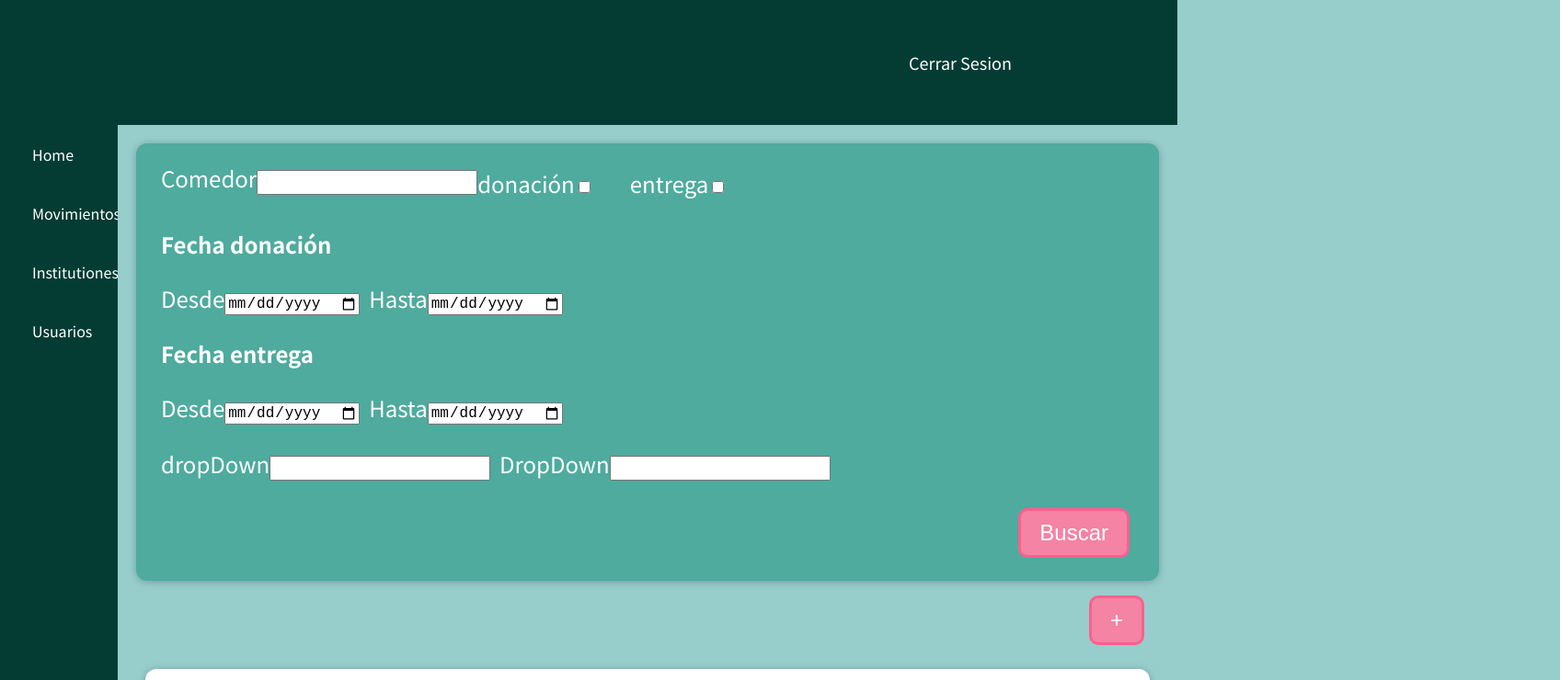
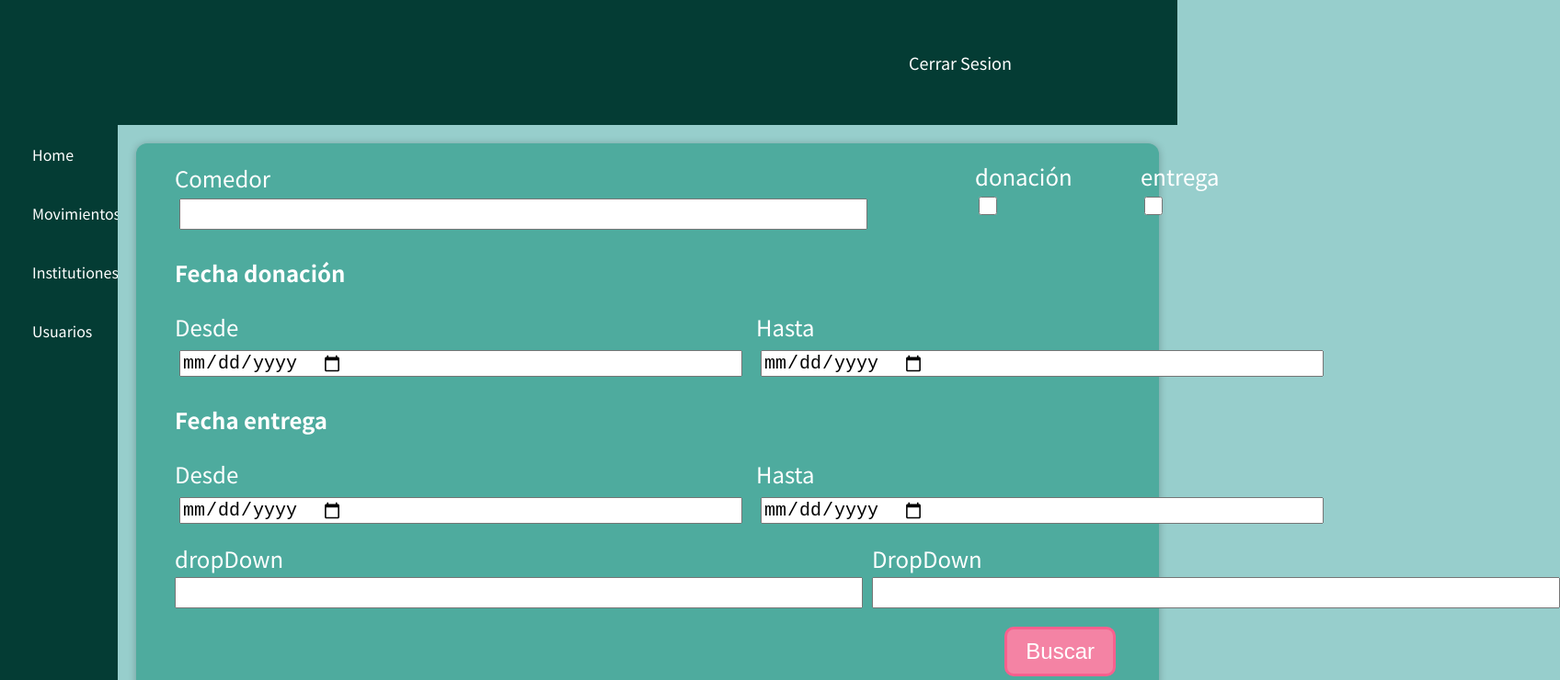
Before and after one commit to cata99/front, a JavaScript app: page /movements in a window 1280 px wide. Shown: the top 740 px of the page at 92% size, 1696 px wide, since content can reach past the window. Built offline with nearby package versions, Linux system fonts and the light colour scheme.

Commit message:
css filters

```diff
--- a/src/components/Card/Card.css
+++ b/src/components/Card/Card.css
@@ -2,7 +2,7 @@
     border-radius: 12px;
     box-shadow: 0 1px 8px rgba(0,0,0,0.25);
     background-color: #4EAB9E;
-    padding-left: 35px;
+    padding: 0px 15px;
 }
 /*General Card Rules*/
 .general{
--- a/src/components/Filters/Filter.css
+++ b/src/components/Filters/Filter.css
@@ -1,19 +1,59 @@
-.filter {
+/*General for forms*/
+form {
   background-color: #4eab9e;
   padding: 20px 27px;
   font-size: x-large;
   color: white;
 }
-
-input{
-  font-size: large;
+input {
+  font-size: x-large;
+  padding-right: 27rem;
 }
 
-.button-div{
-  display:flex;
-  justify-content:flex-end;
+.button-div {
+  display: flex;
+  justify-content: flex-end;
 }
 
-.date-filter{
-  margin-left: 10px;
+.checkbox-input {
+  width: 20px;
+  height: 20px;
 }
+
+/*Movement Filters */
+.space-margin input {
+  margin: 5px;
+}
+
+.dropdown-input {
+  display: flex;
+  gap: 10px;
+  margin: 15px 0px;
+}
+
+.checkbox-inputs {
+  margin: 0 7rem;
+  display: flex;
+  gap: 10rem;
+  line-height: 2rem;
+}
+
+/*Users filters*/
+.checkbox-div {
+  display: flex;
+  gap: 20%;
+  margin-top: 1%;
+  margin-left: 26rem;
+}
+
+@media (max-width: 1250px) {
+  input {
+    padding-right: 7rem;
+  }
+}
+
+@media (max-width: 767px) {
+  input {
+    padding-right: 2rem;
+  }
+}
--- a/src/components/Filters/MovementFilter.js
+++ b/src/components/Filters/MovementFilter.js
@@ -7,12 +7,12 @@ function MovementFilter() {
     <Card className="filter">
       <form>
         <div className="first-row" style={{ display: "flex" }}>
-          <div className="string-input">
+          <div className="string-input space-margin">
             <label>Comedor</label>
             <input type="text"></input>
           </div>
-          <div style={{ display: "flex", gap: "40px", lineHeight: "2em" }}>
-            <div className="checkbox-input">
+          <div className="checkbox-inputs">
+            <div className="checkbox-input ">
               <label>donación</label>
               <input type="checkbox" className="checkbox-input"></input>
             </div>
@@ -28,11 +28,11 @@ function MovementFilter() {
             <b>Fecha donación</b>
           </p>
           <div style={{ display: "flex", justify: "center", gap: "10px" }}>
-            <div className="date-input">
+            <div className="date-input space-margin">
               <label>Desde</label>
               <input type="date"></input>
             </div>
-            <div className="date-input">
+            <div className="date-input space-margin">
               <label>Hasta</label>
               <input type="date"></input>
             </div>
@@ -41,24 +41,17 @@ function MovementFilter() {
             <b>Fecha entrega</b>
           </p>
           <div style={{ display: "flex", justify: "center", gap: "10px" }}>
-            <div className="date-input">
+            <div className="date-input space-margin">
               <label>Desde</label>
               <input type="date"></input>
             </div>
-            <div className="date-input">
+            <div className="date-input space-margin">
               <label>Hasta</label>
               <input type="date"></input>
             </div>
           </div>
         </div>
-        <div
-          style={{
-            display: "flex",
-            justify: "center",
-            gap: "10px",
-            margin: "25px 0px",
-          }}
-        >
+        <div className="dropdown-input">
           <div className="string-input">
             <label>dropDown</label>
             <input type="text"></input>
--- a/src/components/Filters/UserFilter.js
+++ b/src/components/Filters/UserFilter.js
@@ -6,7 +6,7 @@ function UserFilter() {
   return (
     <Card className="filter">
       <form>
-        <div style={{ display: "flex" }}>
+        <div style={{ display: "flex" , justify: "center", gap: "20px"}}>
           {" "}
           <div className="string-input">
             <label>Nombre</label>
@@ -29,13 +29,7 @@ function UserFilter() {
         </div>
         <div
           className="checkbox-div"
-          style={{
-            display: "flex",
-            justifyContent: "center",
-            alignItems: "center",
-            gap: "20%",
-            marginTop: "1%",
-          }}
+
         >
           <div className="checkbox-input">
             <label>Referente</label>
```
